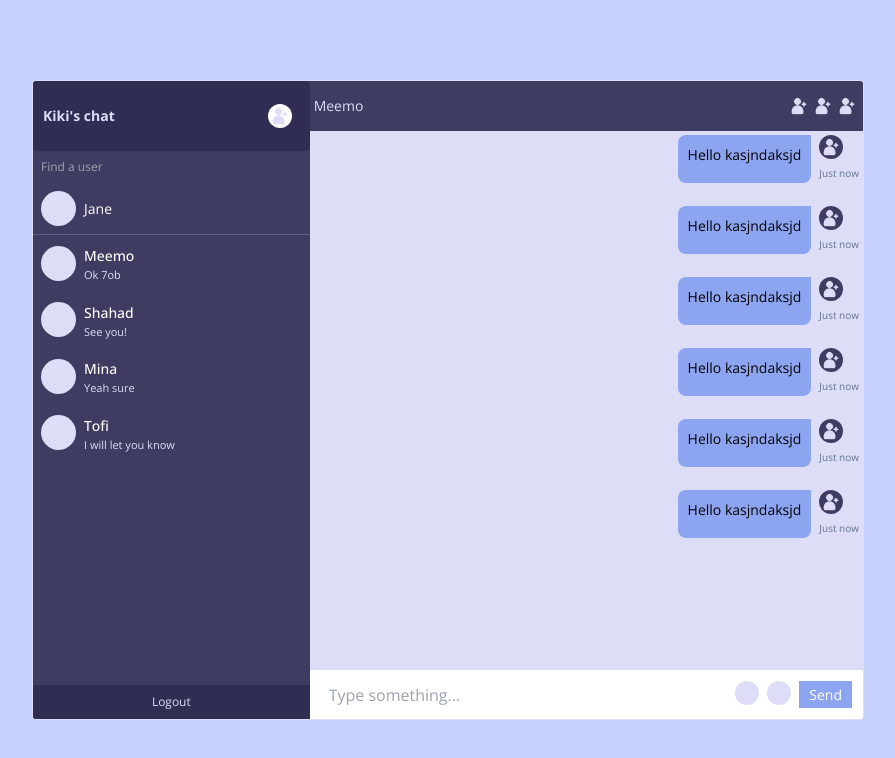
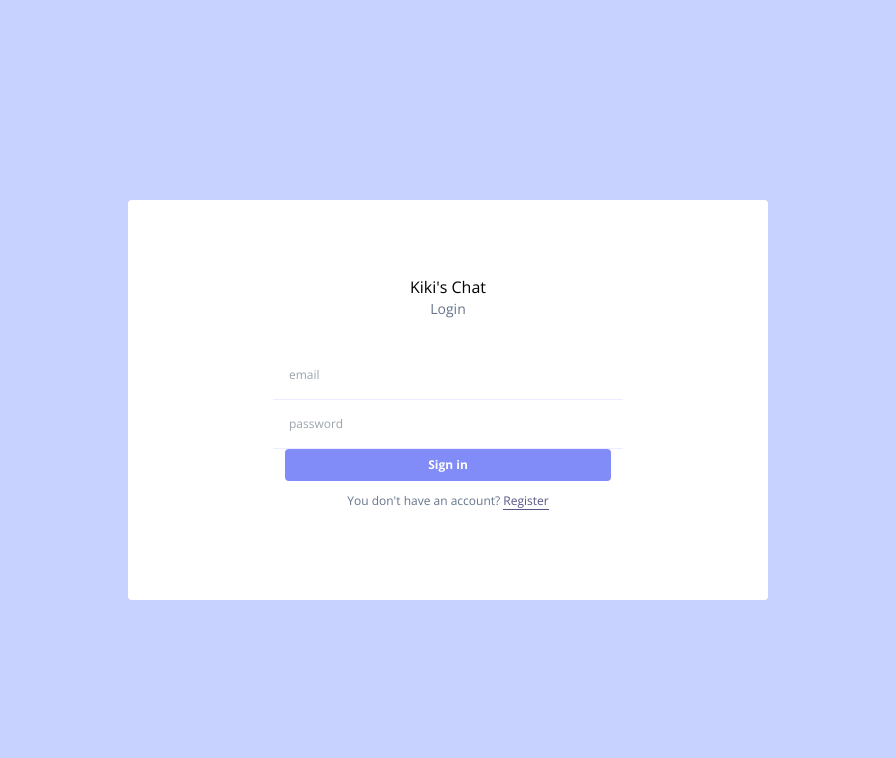
Before and after one commit to MayceAlazzawi/chat-app-react-tailwind, a React (Create React App) app: page /login in a window 1280 px wide. Shown: the top 758 px of the page, without its empty margins (192-1087 px from the left). Built offline with nearby package versions, Linux system fonts and the light colour scheme; no server answers.

Commit message:
sign in - sign up - sign out - links - routing working'

```diff
--- a/package.json
+++ b/package.json
@@ -9,6 +9,7 @@
     "firebase": "^9.15.0",
     "react": "^18.0.0",
     "react-dom": "^18.0.0",
+    "react-router-dom": "^6.7.0",
     "react-scripts": "^5.0.1",
     "uuid": "^9.0.0",
     "web-vitals": "^2.1.4"
--- a/src/App.js
+++ b/src/App.js
@@ -2,11 +2,21 @@ import Register from "./pages/Register";
 import Login from "./pages/Login";
 import Home from "./pages/Home";
 import "./main.css";
+import { BrowserRouter as Router, Routes, Route } from "react-router-dom";
+import ErroPage from "./pages/ErroPage";
 
 function App() {
   return (
+    <Router>
+      <Routes>
+        <Route path="/" element={<Home />} />
+        <Route path="/login" element={<Login />} />
+        <Route path="/regester" element={<Register />} />
+        <Route path="*" element={<ErroPage />} />
+      </Routes>
+    </Router>
     // <Register />
-    <Home />
+
     // <Login />
   );
 }
--- a/src/components/Sidebar.js
+++ b/src/components/Sidebar.js
@@ -4,6 +4,7 @@ import Search from "./Search";
 import Chats from "./Chats";
 import { signOut } from "firebase/auth";
 import { auth } from "../firebase";
+import { Link } from "react-router-dom";
 
 const Sidebar = () => {
   const logout = async (e) => {
@@ -16,12 +17,13 @@ const Sidebar = () => {
       <Navbar />
       <Search />
       <Chats />
-      <button
-        className="bg-darkPurple absolute bottom-0  border-purple border-t  w-full text-lightPink text-xs cursor-pointer h-[35px] p-1"
+      <Link
+        className="bg-darkPurple absolute bottom-0 text-center border-purple border-t  w-full text-lightPink text-xs cursor-pointer h-[35px] p-1"
         onClick={logout}
+        to="/login"
       >
         Logout
-      </button>
+      </Link>
     </div>
   );
 };
--- /dev/null
+++ b/src/pages/ErroPage.js
@@ -0,0 +1,7 @@
+import React from "react";
+
+const ErroPage = () => {
+  return <div>ErroPage</div>;
+};
+
+export default ErroPage;
--- a/src/pages/Login.js
+++ b/src/pages/Login.js
@@ -2,6 +2,7 @@ import React, { useState, useEffect } from "react";
 import AddAvatar from "../images/addAvatar.png";
 import { auth } from "../firebase";
 import { signInWithEmailAndPassword } from "firebase/auth";
+import { Link, useNavigate } from "react-router-dom";
 
 const Login = () => {
   const [err, setErr] = useState(false);
@@ -11,16 +12,14 @@ const Login = () => {
   // // const displayName = document.getElementById("name").value;
   const email = document.getElementById("email");
   const password = document.getElementById("password");
+  const navigate = useNavigate();
 
   const loginHandler = async (e) => {
     e.preventDefault();
     try {
       console.log(document.getElementById("email").value);
-      const res = await signInWithEmailAndPassword(
-        auth,
-        email.value,
-        password.value
-      ); // sigin in
+      await signInWithEmailAndPassword(auth, email.value, password.value); // sigin in
+      navigate("/");
     } catch {
       setErr(true);
     }
@@ -66,19 +65,21 @@ const Login = () => {
               <button
                 className="Sign-in_btn bg-btn mb-3 ml-3 mr-3 p-2 font-bold text-xs text-white rounded"
                 type="submit"
-                // onClick={loginHandler}
+                onClick={loginHandler}
+                // to="/"
               >
                 Sign in
               </button>
             </form>
             <p className="text-xs text-gray">
               You don't have an account?{" "}
-              <a
+              <Link
                 href="#"
                 className="text-metal text-xs border-b hover:text-purple"
+                to="/Regester"
               >
                 Register
-              </a>
+              </Link>
             </p>
           </div>
           <div></div>
--- a/src/pages/Register.js
+++ b/src/pages/Register.js
@@ -4,6 +4,8 @@ import { auth, storage, db } from "../firebase";
 import { createUserWithEmailAndPassword, updateProfile } from "firebase/auth";
 import { async } from "@firebase/util";
 import { useState, useEffect } from "react";
+import { Link, useNavigate } from "react-router-dom";
+
 import {
   ref,
   uploadBytes,
@@ -20,7 +22,7 @@ const Register = () => {
   const [imageList, setImageList] = useState([]);
 
   const imageListRef = ref(storage, "images/");
-
+  const navigate = useNavigate();
   useEffect(() => {
     listAll(imageListRef).then((res) => {
       res.items.forEach((item) => {
@@ -43,6 +45,7 @@ const Register = () => {
 
     try {
       const res = await createUserWithEmailAndPassword(auth, email, password); // Regestering
+      navigate("/");
 
       //Uploading image starts here
       const imageRef = ref(storage, `images/${displayName + v4()}`);
@@ -64,7 +67,10 @@ const Register = () => {
             <p className="text-sm text-gray">Register</p>
           </div>
           <div className="form">
-            <form className="input-boxes_container flex flex-col">
+            <form
+              className="input-boxes_container flex flex-col"
+              onSubmit={handleSubmit}
+            >
               <input
                 className="name text-xs cursor-pointer bg-transparent w-[350px] p-4 border-silver border-b focus:outline-none"
                 type="text"
@@ -113,15 +119,23 @@ const Register = () => {
               >
                 Sign up
               </button>
+              <Link
+                className="Sign-in_btn bg-btn mb-3 ml-3 mr-3 p-2 font-bold text-xs text-white rounded"
+                type="submit"
+                to="/"
+              >
+                Sign in
+              </Link>
             </form>
             <p className="text-xs text-gray">
-              You do have an account?{" "}
-              <a
+              You do have an account?
+              <Link
                 href="#"
                 className="text-metal text-xs border-b hover:text-purple"
+                to="/login"
               >
                 Login
-              </a>
+              </Link>
             </p>
             {err ? (
               <span className="text-red text-m">Something went wrong!</span>
```
Also changed, not shown: 1 other file (tests, documents, lock files or other folders).
